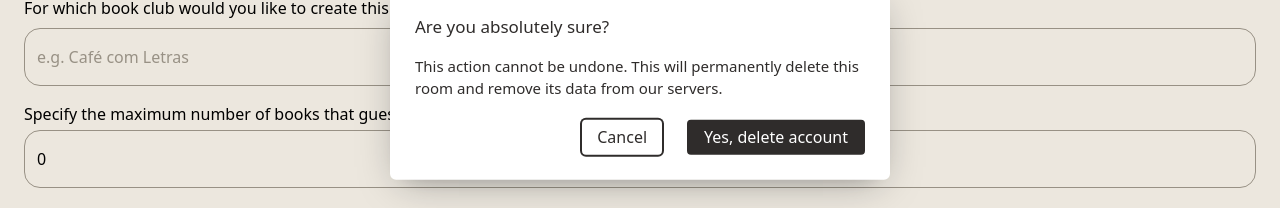
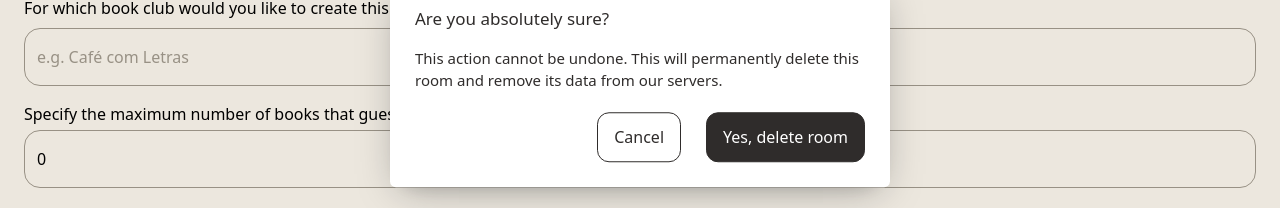
Before and after one commit to carolinaparisi/dom-app, a Next.js app: page /room/1 in a window 1280 px wide. Both pictures are taken after a click on the button "DELETE ROOM". Shown: the part 1187-1395 px from the top of the page. Built offline with nearby package versions, Linux system fonts and the light colour scheme; no server answers; the database is empty.

Commit message:
fix: change alert dialogs buttons

```diff
--- a/src/app/room/[id]/page.tsx
+++ b/src/app/room/[id]/page.tsx
@@ -302,16 +302,16 @@ export default function EditRoom({ params }: { params: { id: string } }) {
                           </AlertDialog.Description>
                           <div className="flex justify-end gap-[25px]">
                             <AlertDialog.Cancel asChild>
-                              <button className="hover:bg-mauve5 focus:shadow-mauve7 inline-flex h-[35px] items-center justify-center rounded bg-white px-[15px] font-medium leading-none text-black outline-none focus:shadow-[0_0_0_2px]">
+                              <button className="inline-flex h-[35px] items-center justify-center rounded-xl border border-black bg-white px-4 py-6 font-medium leading-none text-black outline-none">
                                 Cancel
                               </button>
                             </AlertDialog.Cancel>
                             <AlertDialog.Action asChild>
                               <button
                                 onClick={handleDeleteRoom}
-                                className="hover:bg-red5 focus:shadow-red7 inline-flex h-[35px] items-center justify-center rounded border-2 border-black bg-black px-[15px] font-medium leading-none text-white outline-none focus:shadow-[0_0_0_2px]"
+                                className="inline-flex h-[35px] items-center justify-center rounded-xl border border-black bg-black px-4 py-6 font-medium leading-none text-white outline-none"
                               >
-                                Yes, delete account
+                                Yes, delete room
                               </button>
                             </AlertDialog.Action>
                           </div>
```
